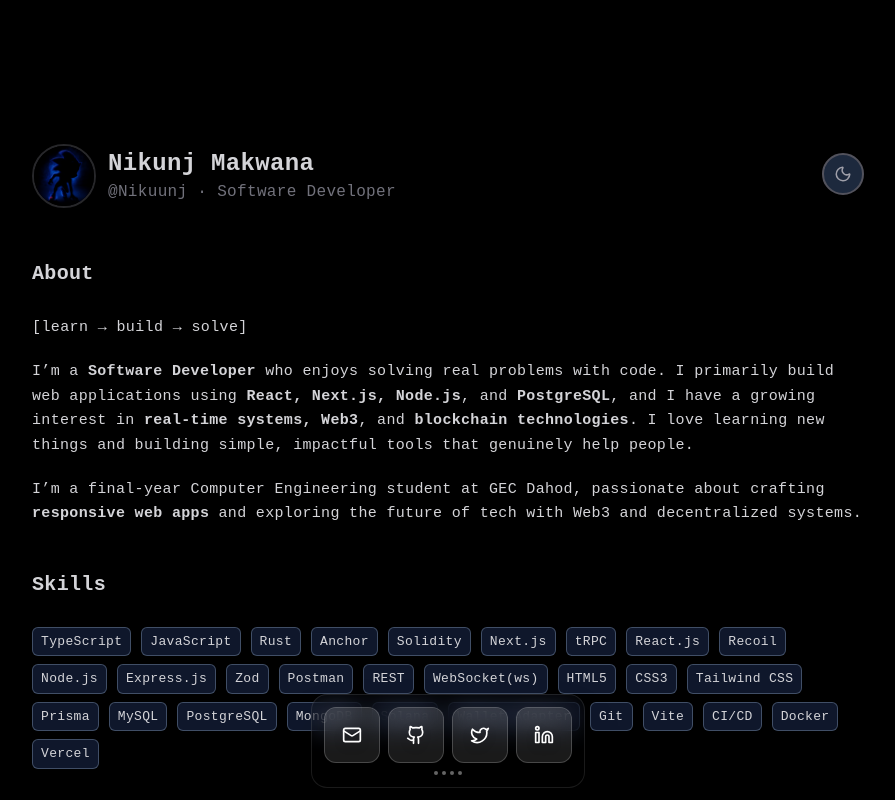
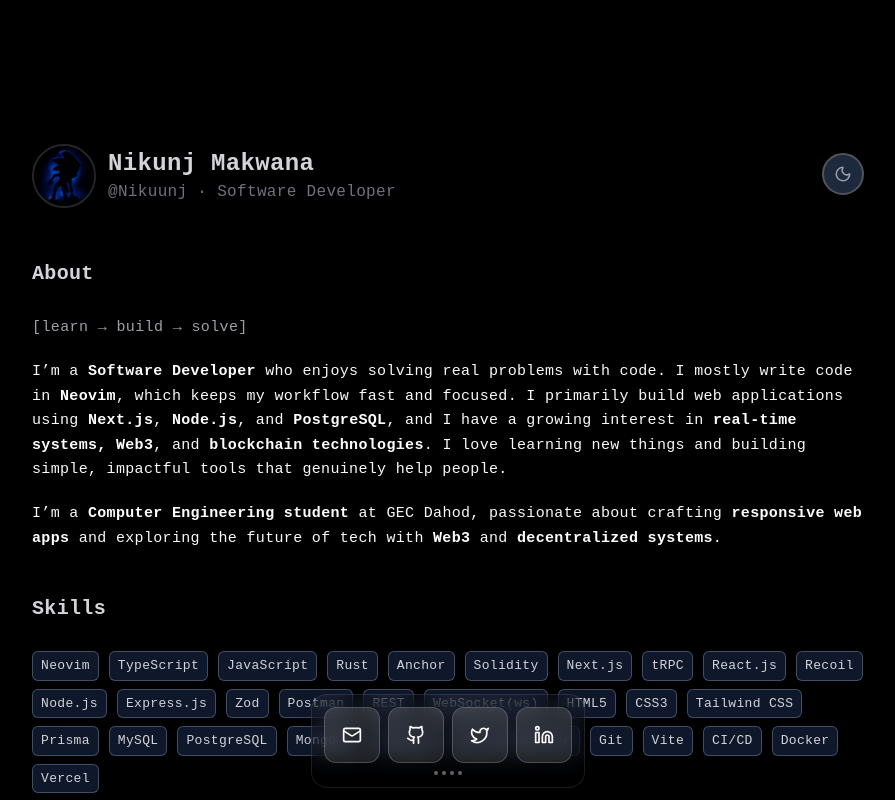
Before and after one commit to Nikuunj/Portfolio, a Next.js app: page / in a window 1280 px wide. Shown: the top 800 px of the page, without its empty margins (192-1087 px from the left). Built offline with nearby package versions, Linux system fonts and the light colour scheme; a web font is replaced by a local one.

Commit message:
update: skill and intro

```diff
--- a/components/Introduction.tsx
+++ b/components/Introduction.tsx
@@ -1,3 +1,4 @@
+
 "use client"
 import Image from "next/image"
 import sconic from '@/public/sonic.jpg'
@@ -8,19 +9,21 @@ import { animation } from "@/data/extraStuff"
 
 function Introduction() {
   const [dark, setDark] = useState<boolean>(true)
-    function toggleTheme(){
+
+  function toggleTheme() {
     setDark(pre => !pre)
     document.querySelector('html')?.classList.toggle('dark')
   }
+
   return (
     <div className="space-y-13">
-            <div className="flex  w-full justify-between items-center">
+      <div className="flex w-full justify-between items-center">
         <div className="flex gap-3 items-center capitalize">
           <div>
             <Image
               src={sconic}
               alt="Nikunj Makwana profile picture"
-                        className={`w-16 border-zinc-400 dark:border-zinc-800 border-[2px] rounded-full`}
+              className="w-16 border-zinc-400 dark:border-zinc-800 border-[2px] rounded-full"
               priority
             />
           </div>
@@ -32,42 +35,50 @@ function Introduction() {
               @Nikuunj &middot; Software Developer
             </p>
           </div>
-
         </div>
         <div>
           <motion.button
             whileTap={{ scale: 1.1, rotate: 45 }}
-                    transition={{ duration:0.1 }}
+            transition={{ duration: 0.1 }}
             aria-label="Toggle Theme"
-                    type="button" onClick={toggleTheme} className={`${animation} border-2 outline-0 rounded-full
-                        border-zinc-400/80 bg-slate-200 dark:border-zinc-600 dark:bg-slate-800`}>
-                         {dark ? <MoonIcon className="text-zinc-400 w-4.5 m-2.5 h-4.5"/> : <SunIcon  className="text-zinc-600 m-2.5 w-4.5 h-4.5"/>}
+            type="button"
+            onClick={toggleTheme}
+            className={`${animation} border-2 outline-0 rounded-full
+                            border-zinc-400/80 bg-slate-200 dark:border-zinc-600 dark:bg-slate-800`}
+          >
+            {dark ? (
+              <MoonIcon className="text-zinc-400 w-4.5 m-2.5 h-4.5" />
+            ) : (
+              <SunIcon className="text-zinc-600 m-2.5 w-4.5 h-4.5" />
+            )}
           </motion.button>
         </div>
       </div>
+
       <div className="space-y-7">
         <div className="font-semibold text-xl">
           About
         </div>
-                <div className="text-[15px] space-y-5 leading-relaxed text-pretty">
-                    <p className="font-medium tracking-wide">[learn → build → solve]</p>
+        <div className="text-[15px] space-y-5 leading-relaxed text-pretty text-zinc-50">
+          <p className="font-medium tracking-wide text-zinc-400">[learn → build → solve]</p>
           <p>
-                         I&rsquo;m a <strong>Software Developer</strong> who enjoys solving real
-                        problems with code. I primarily build web applications using
-                        <strong> React, Next.js, Node.js</strong>, and
-                        <strong> PostgreSQL</strong>, and I have a growing interest in{" "}
-                        <strong>real-time systems, Web3</strong>, and{" "}
-                        <strong>blockchain technologies</strong>. I love learning new
+            I&rsquo;m a <strong className="text-white">Software Developer</strong> who enjoys solving real
+            problems with code. I mostly write code in <strong className="text-white">Neovim</strong>,
+            which keeps my workflow fast and focused. I primarily build web
+            applications using <strong className="text-white">Next.js</strong>, <strong className="text-white">Node.js</strong>, and
+            <strong className="text-white"> PostgreSQL</strong>, and I have a growing interest in{" "}
+            <strong className="text-white">real-time systems, Web3</strong>, and{" "}
+            <strong className="text-white">blockchain technologies</strong>. I love learning new
             things and building simple, impactful tools that genuinely help
             people.
           </p>
           <p>
-                         I&rsquo;m a final-year Computer Engineering student at GEC Dahod,
-                        passionate about crafting <strong>responsive web apps</strong> and
-                        exploring the future of tech with Web3 and decentralized systems.
+            I&rsquo;m a <strong className="text-white">Computer Engineering student</strong> at GEC Dahod,
+            passionate about crafting <strong className="text-white">responsive web apps</strong> and
+            exploring the future of tech with <strong className="text-white">Web3</strong> and{" "}
+            <strong className="text-white">decentralized systems</strong>.
           </p>
         </div>
-
       </div>
     </div>
   )
--- a/data/skill.ts
+++ b/data/skill.ts
@@ -1,4 +1,4 @@
-export const skills = ['TypeScript', 'JavaScript', 'Rust', 'Anchor', 'Solidity', 'Next.js', 'tRPC', 'React.js', 'Recoil',
+export const skills = ['Neovim', 'TypeScript', 'JavaScript', 'Rust', 'Anchor', 'Solidity', 'Next.js', 'tRPC', 'React.js', 'Recoil',
   'Node.js', 'Express.js', 'Zod', 'Postman', 'REST', 'WebSocket(ws)', 'HTML5', 'CSS3',
   'Tailwind CSS', 'Prisma', 'MySQL', 'PostgreSQL', 'MongoDB', 'Solana', 'Wallet Adapter',
   'Git', 'Vite', 'CI/CD', 'Docker', 'Vercel']
```
Lines whose indentation alone changed are shown as unchanged.
